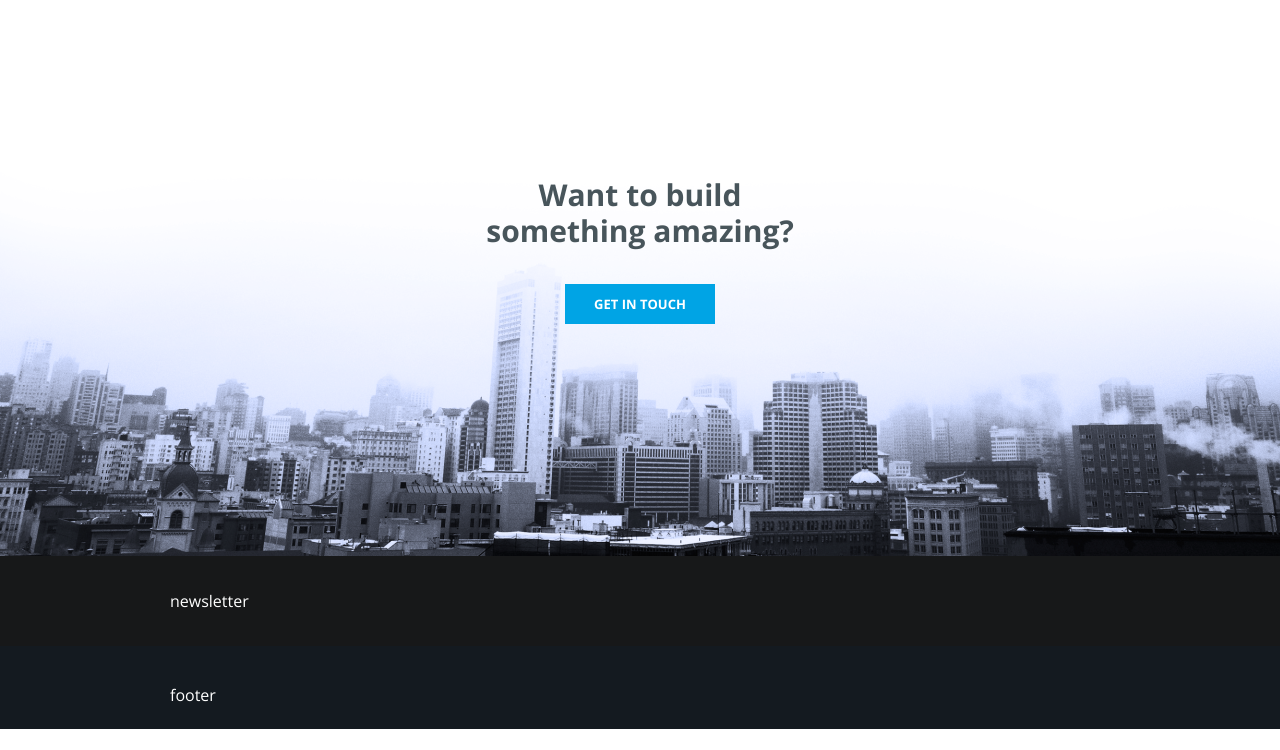
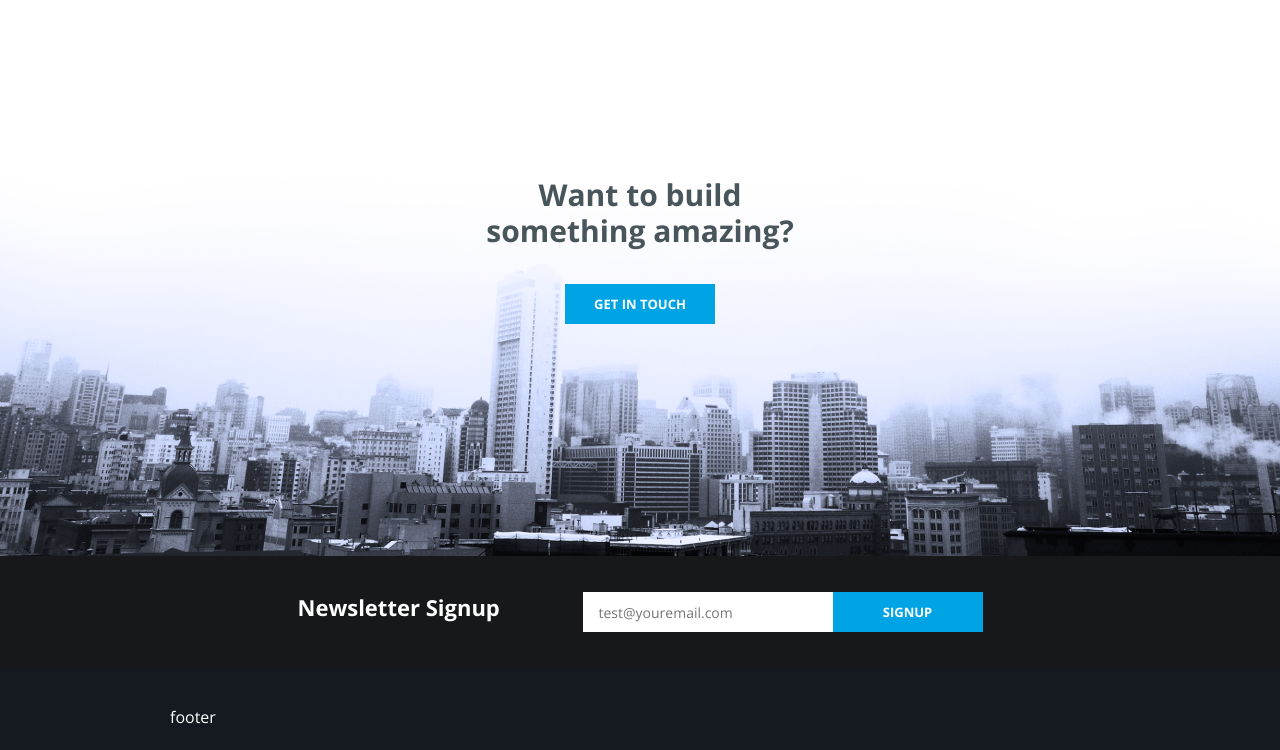
Before and after one commit to jackSquirrel/konstruct, a website: page index.html in a window 1280 px wide. Shown: the part 1828-2578 px from the top of the page. Before the commit the page ends 2557 px from the top, so only its background shows below. Drawn offline with nearby package versions, Linux system fonts and the light colour scheme.

Commit message:
Блоки ge newsletter

```diff
--- a/index.html
+++ b/index.html
@@ -120,7 +120,14 @@
     <!-- newsletter -->
     <section class="section_outer section_newsletter">
         <div class="section_inner">
-            newsletter
+            <div class="newsletter">
+                <p class="newsletter__title">Newsletter Signup</p>
+                <form action="" method="POST" name="newsletter" class="newsletter__form">
+                    <input type="email" class="newsletter__input" form="newsletter" placeholder="test@youremail.com" name="input">
+                    <button class="btn">SIGNUP</button>
+                </form>
+            </div>
+
         </div>
     </section>
     <!-- / newsletter -->
--- a/scss/style.scss
+++ b/scss/style.scss
@@ -271,6 +271,37 @@ body {
     color: $fc-light;
     background-color: #171819;
 }
+
+.newsletter {
+    display: flex;
+    justify-content: space-between;
+    max-width: 685px;
+    margin: 0 auto;
+}
+
+.newsletter__title {
+    margin: 0;
+    font-size: 22px;
+    font-weight: $fw-bold;
+    line-height: 30px;
+    color: #fff;
+}
+
+.newsletter__form {
+    display: flex;
+}
+
+.newsletter__input {
+    box-sizing: border-box;
+    width: 250px;
+    height: 40px;
+    padding: 11px 16px;
+    font-size: 14px;
+    font-weight: $fw-regular;
+    line-height: 19px;
+    color: $fc-dark;
+    border: none;
+}
 // === / NEWSLETTER===
 
 // === FOOTER ===
```
Also changed, not shown: css/style.css.
